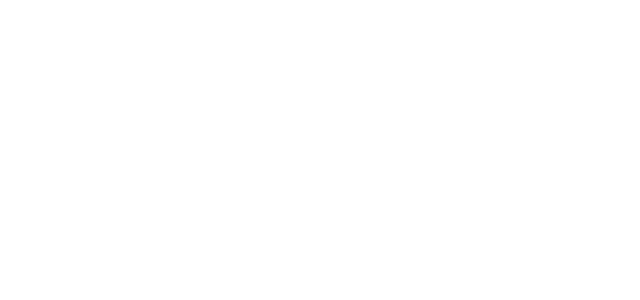
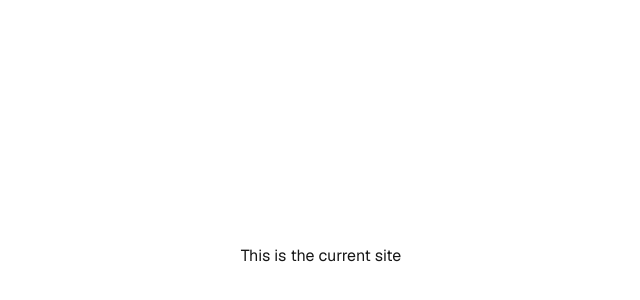
Before and after one commit to Leg3ndary/lextion, a Next.js app: page / in a window 1280 px wide. Shown: the part 144-444 px from the top of the page, without its empty margins (319-959 px from the left). Built offline with nearby package versions, Linux system fonts and the light colour scheme.

Commit message:
Add content

```diff
--- a/app/layout.tsx
+++ b/app/layout.tsx
@@ -14,7 +14,7 @@
 
 export const metadata: Metadata = {
   title: "Lextion",
-  description: "Generated by create next app",
+  description: "The next generation of ... apps",
 };
 
 export default function RootLayout({
--- a/app/page.tsx
+++ b/app/page.tsx
@@ -2,7 +2,7 @@
   return (
     <div className="grid grid-rows-[20px_1fr_20px] items-center justify-items-center min-h-screen p-8 pb-20 gap-16 sm:p-20 font-[family-name:var(--font-geist-sans)]">
       <main className="flex flex-col gap-8 row-start-2 items-center sm:items-start">
-
+        This is the current site
       </main>
     </div>
   );
```
